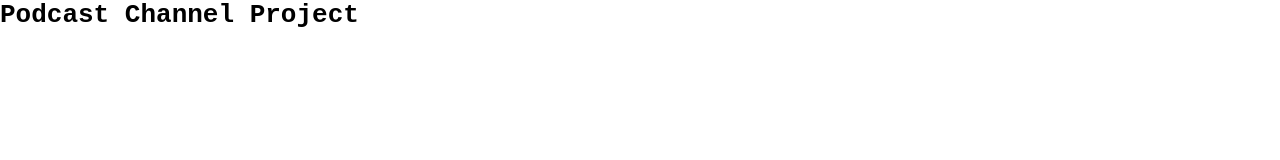
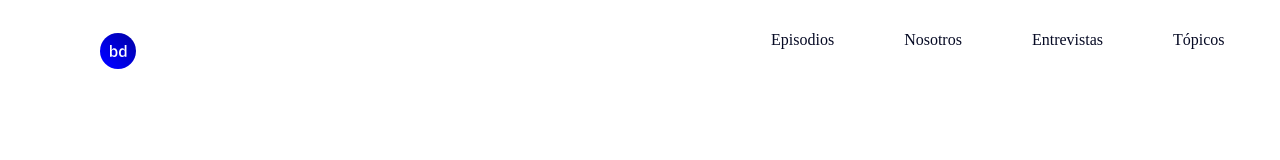
Before and after one commit to DEM18/Podcast_Channel, a plain HTML site: page index.html in a window 1280 px wide. Drawn offline with Linux system fonts and the light colour scheme.

Commit message:
create navigation bar

```diff
--- a/index.html
+++ b/index.html
@@ -1,20 +1,21 @@
 <!DOCTYPE html>
-<html lang="en">
-
 <head>
-    <meta charset="UTF-8">
-    <meta name="viewport" content="width=device-width, initial-scale=1.0">
-    <meta http-equiv="X-UA-Compatible" content="ie=edge">
     <link rel="stylesheet" href="styles/styles.CSS">
-    <link rel="stylesheet" href="https://cdnjs.cloudflare.com/ajax/libs/font-awesome/5.11.2/css/brands.css">
-    <link rel="stylesheet" href="https://cdnjs.cloudflare.com/ajax/libs/font-awesome/5.11.2/css/fontawesome.css">
+    <link rel="icon" href="https://cdnjs.cloudflare.com/ajax/libs/font-awesome/5.11.2/css/brands.css">
+    <link rel="icon" href="https://cdnjs.cloudflare.com/ajax/libs/font-awesome/5.11.2/css/fontawesome.css">
     <link rel="stylesheet" href="https://fonts.googleapis.com/css?family=IBM+Plex+Mono&display=swap">
     <title>Podcast Channel</title>
 </head>
-
 <body>
-    <h1>Podcast Channel Project</h1>
-
+    <!-- navigation bar -->
+    <nav>
+            <img src="images/icons/logo.svg" alt="logo" class="logo">
+            <ul class="navBar-options">
+                <li>Episodios</li>
+                <li>Nosotros</li>
+                <li>Entrevistas</li>
+                <li>Tópicos</li>
+            </ul>
+    </nav>
 </body>
-
 </html>
--- a/styles/styles.css
+++ b/styles/styles.css
@@ -1,10 +1,34 @@
+/*---- MAIN CONFIGURATION----*/
 *{
     margin: 0;
     padding: 0;
     border: 0;
 }
+/*---------NAVIGATION BAR----------*/
+nav{
+    display: flex;
+    height: 80px;
+    align-items: center;
+}
 
-h1{
-    font-family: monospace;
+.logo{
+    width: 36px;
+    height: 36px;
+    margin-left: 100px;
+    margin-top: 22px;
+    margin-right: 600px;
+}
 
+.navBar-options{
+    display: flex;
+    font-family: IBMPlexMono;
+    font-size: 16px;
+    color: #060A24;
+    letter-spacing: 0;
+    line-height: 28px;
+    list-style: none;
 }
+
+.navBar-options li{
+    margin: 35px;
+}
```
Also changed, not shown: images/icons/icon1.svg (renamed from images/icon1.svg), images/icons/icon2.svg (renamed from images/icon2.svg), images/icons/icon3.svg (renamed from images/icon3.svg), images/icons/icon4.svg (renamed from images/icon4.svg), images/icons/logo.svg (renamed from images/logo.svg).
